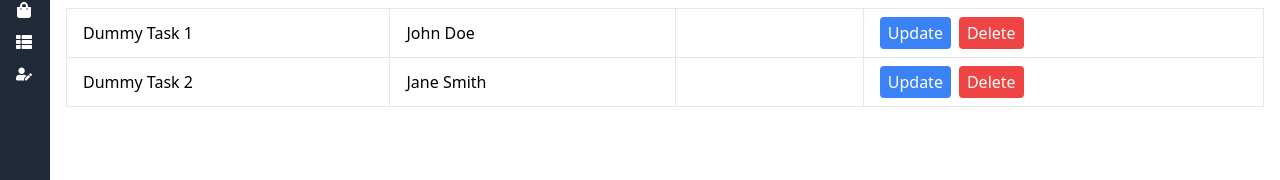
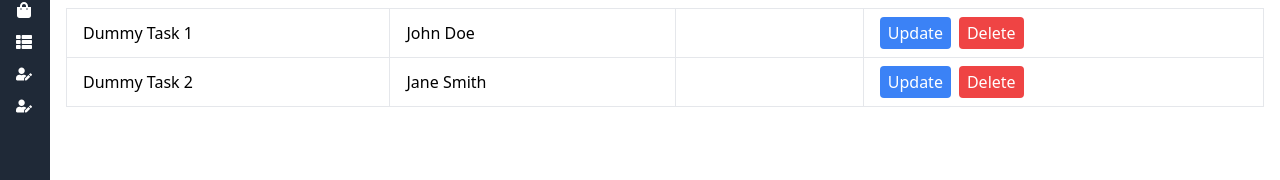
Before and after one commit to Rukshan2000/HRIS-System, a React (Create React App) app: page /tasks in a window 1280 px wide. Shown: the part 190-370 px from the top of the page. Built offline with nearby package versions, Linux system fonts and the light colour scheme.

Commit message:
side bar

```diff
--- a/src/components/Sidebar.jsx
+++ b/src/components/Sidebar.jsx
@@ -52,6 +52,11 @@ const Sidebar = ({ children }) => {
             name: "Add Employee",
             icon: <FaUserEdit />
         },
+        {
+            path: "/mydashboard",
+            name: "my dashboard",
+            icon: <FaUserEdit />
+        },
 
     ];
 
```
